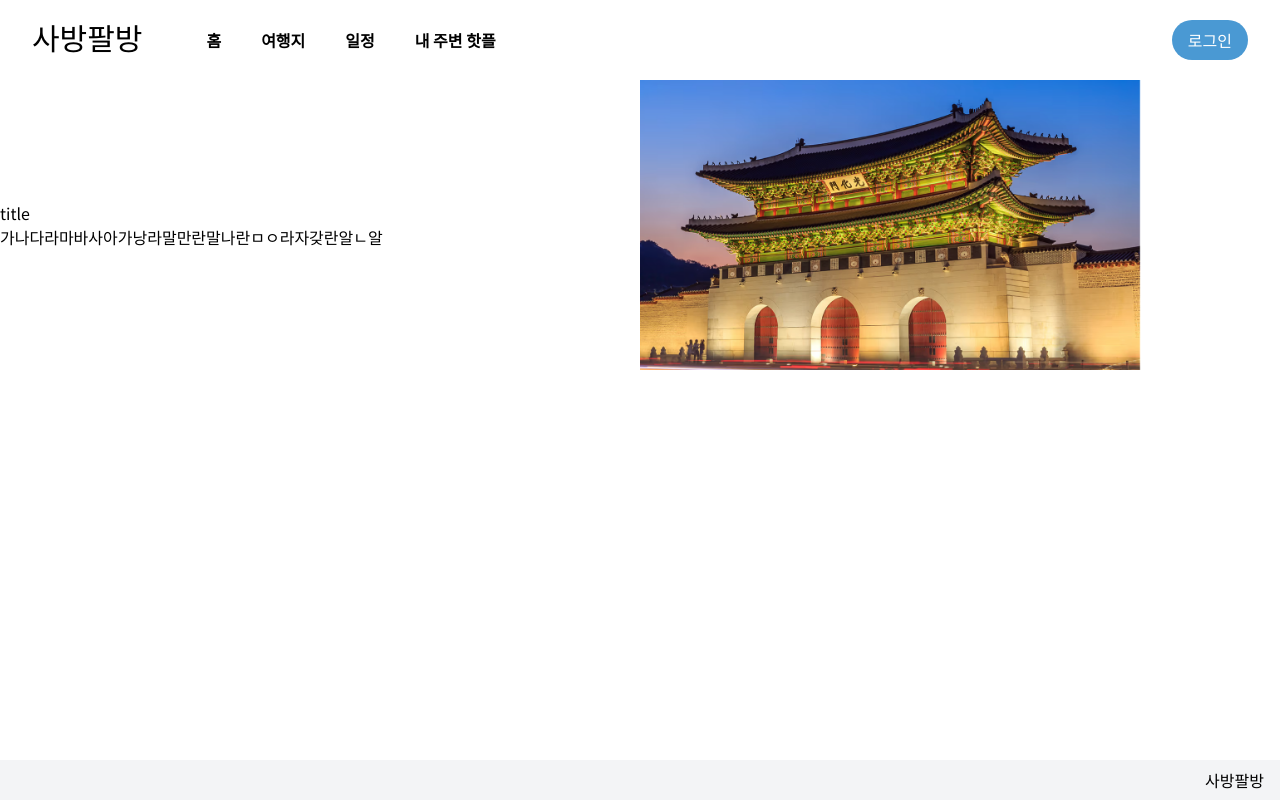
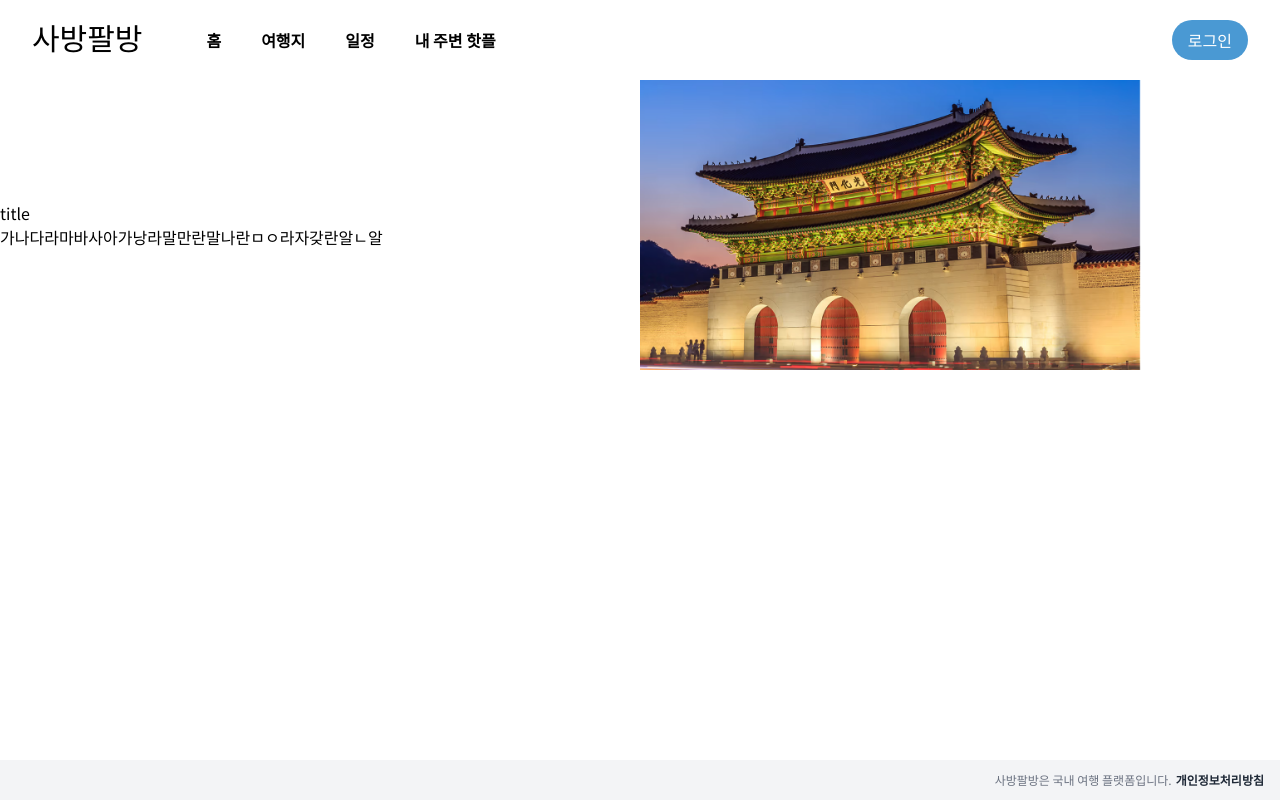
Before and after one commit to dalle0601/KRoad, a Next.js app: page / in a window 1280 px wide. Built offline with nearby package versions, Linux system fonts and the light colour scheme; a web font is replaced by a local one.

Commit message:
feat: footer set

```diff
--- a/components/common/CommonFooter.tsx
+++ b/components/common/CommonFooter.tsx
@@ -1,7 +1,10 @@
 function CommonFooter() {
   return (
-    <div className="w-full h-[40px] bg-gray-100 fixed bottom-0 left-0 flex items-center justify-end p-4">
-      <div>사방팔방</div>
+    <div className="w-full h-[40px] bg-gray-100 fixed bottom-0 left-0 flex items-center justify-end p-4 text-[12px] gap-1">
+      <div className="text-gray-500">사방팔방은 국내 여행 플랫폼입니다.</div>
+      <div className="text-gray-800 cursor-pointer font-[600]">
+        개인정보처리방침
+      </div>
     </div>
   );
 }
```
